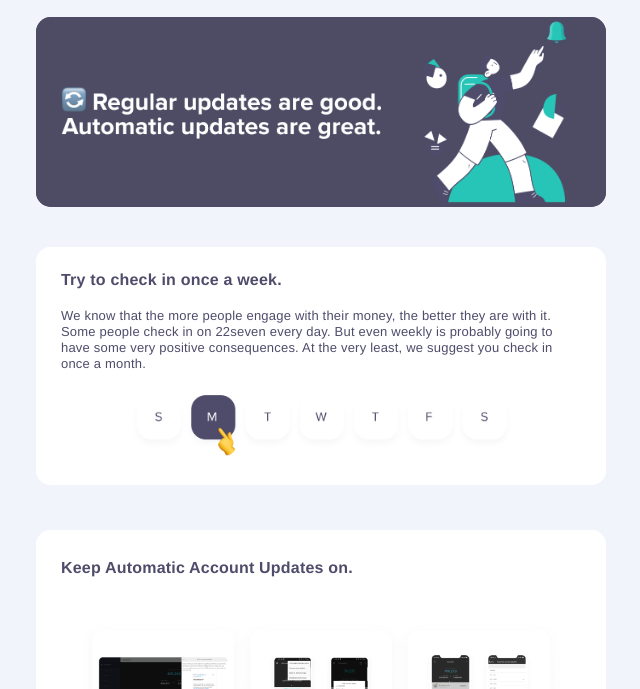
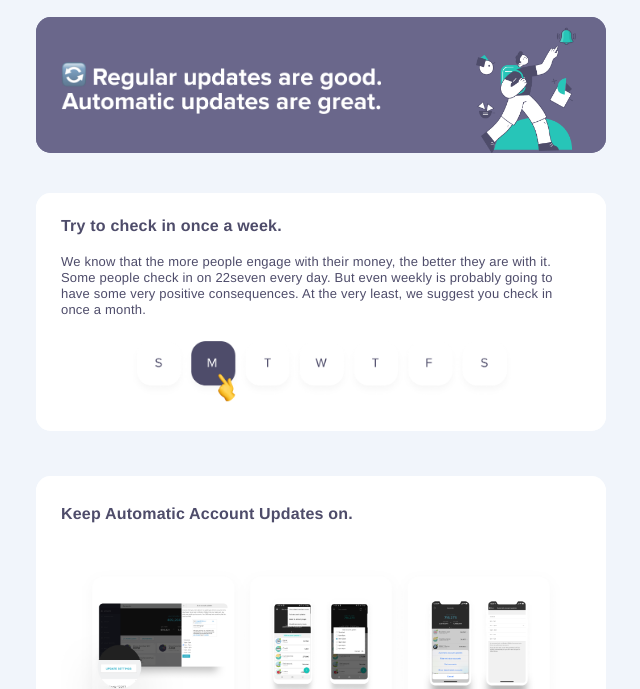
Before and after one commit to DeanNorman/dean-22seven.com, a plain HTML site: page mjml_templates/templates/aau_enabled/aau_enabled.html in a window 1280 px wide. Shown: the part 111-800 px from the top of the page, without its empty margins (319-959 px from the left). Drawn offline with Linux system fonts and the light colour scheme.

Commit message:
design updates

```diff
--- a/mjml_templates/templates/aau_enabled/aau_enabled.html
+++ b/mjml_templates/templates/aau_enabled/aau_enabled.html
@@ -186,8 +186,8 @@
         <tr>
           <td style="line-height:0px;font-size:0px;mso-line-height-rule:exactly;">
       <![endif]-->
-              <div style="background:#4e4c64;background-color:#4e4c64;margin:0px auto;border-radius:15px;max-width:570px;">
-                <table align="center" border="0" cellpadding="0" cellspacing="0" role="presentation" style="background:#4e4c64;background-color:#4e4c64;width:100%;border-radius:15px;">
+              <div style="background:#6A678B;background-color:#6A678B;margin:0px auto;border-radius:15px;max-width:570px;">
+                <table align="center" border="0" cellpadding="0" cellspacing="0" role="presentation" style="background:#6A678B;background-color:#6A678B;width:100%;border-radius:15px;">
                   <tbody>
                     <tr>
                       <td style="direction:ltr;font-size:0px;padding:0px;text-align:center;">
@@ -203,7 +203,7 @@
                         <div class="mj-column-per-65 mj-outlook-group-fix" style="font-size:0px;text-align:left;direction:ltr;display:inline-block;vertical-align:top;width:100%;">
                           <table border="0" cellpadding="0" cellspacing="0" role="presentation" style="vertical-align:top;" width="100%">
                             <tr>
-                              <td align="center" style="font-size:0px;padding:10px 25px;padding-top:70px;word-break:break-word;">
+                              <td align="center" style="font-size:0px;padding:10px 25px;padding-top:45px;word-break:break-word;">
                                 <table border="0" cellpadding="0" cellspacing="0" role="presentation" style="border-collapse:collapse;border-spacing:0px;">
                                   <tbody>
                                     <tr>
@@ -227,12 +227,12 @@
                         <div class="mj-column-per-35 mj-outlook-group-fix" style="font-size:0px;text-align:left;direction:ltr;display:inline-block;vertical-align:top;width:100%;">
                           <table border="0" cellpadding="0" cellspacing="0" role="presentation" style="vertical-align:top;" width="100%">
                             <tr>
-                              <td align="center" style="font-size:0px;padding:0px 20px 0px 0px;word-break:break-word;">
+                              <td align="right" style="font-size:0px;padding:10px 30px 0px 0px;word-break:break-word;">
                                 <table border="0" cellpadding="0" cellspacing="0" role="presentation" style="border-collapse:collapse;border-spacing:0px;">
                                   <tbody>
                                     <tr>
-                                      <td style="width:150px;">
-                                        <img alt="Welcome to 22seven" height="auto" src="./img/man.png" style="border:0;display:block;outline:none;text-decoration:none;height:auto;width:100%;font-size:13px;" width="150" />
+                                      <td style="width:100px;">
+                                        <img alt="Welcome to 22seven" height="auto" src="./img/man.png" style="border:0;display:block;outline:none;text-decoration:none;height:auto;width:100%;font-size:13px;" width="100" />
                                       </td>
                                     </tr>
                                   </tbody>
@@ -524,7 +524,7 @@
                             </tr>
                             <tr>
                               <td align="center" vertical-align="middle" style="font-size:0px;padding:10px 25px;word-break:break-word;">
-                                <table border="0" cellpadding="0" cellspacing="0" role="presentation" style="border-collapse:separate;width:85%;line-height:100%;">
+                                <table border="0" cellpadding="0" cellspacing="0" role="presentation" style="border-collapse:separate;width:60%;line-height:100%;">
                                   <tr>
                                     <td align="center" bgcolor="#27C5B8" role="presentation" style="border:none;border-radius:20px;cursor:auto;mso-padding-alt:10px 25px;background:#27C5B8;" valign="middle">
                                       <a href="*|BASE_URL|*app/settings/auto-account-update?utm_source=*|MAIL_NAME|*&amp;utm_medium=email&amp;utm_campaign=InService" style="display:inline-block;background:#27C5B8;color:#ffffff;font-family:Helvetica;font-size:13px;font-weight:normal;line-height:120%;margin:0;text-decoration:none;text-transform:none;padding:10px 25px;mso-padding-alt:0px;border-radius:20px;" target="_blank"> Choose a time for your Automatic Updates </a>
```
Also changed, not shown: 1 other file.
